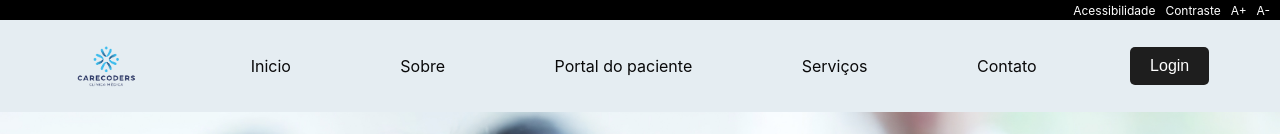
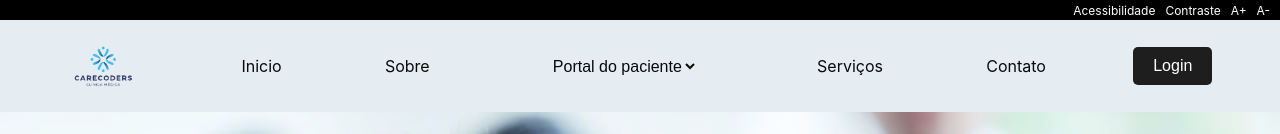
Before and after one commit to rafaelapco/equipe-carecoders, a React (Create React App) app in the folder carecoders/: page / in a window 1280 px wide. Shown: the top 134 px of the page. Built offline with nearby package versions, Linux system fonts and the light colour scheme.

Commit message:
select header

```diff
--- a/carecoders/src/components/Header.jsx
+++ b/carecoders/src/components/Header.jsx
@@ -39,6 +39,31 @@ const NavItem = styled.a`
   }
 `;
 
+const Select = styled.select`
+  color: #09090a;
+  text-decoration: none;
+  margin: 0 1rem;
+  cursor: pointer;
+  position: relative;
+  border: none;
+  font-size: 16px;
+  background: none;
+
+  &:hover {
+    color: #547fb9;
+    &:after {
+      content: "";
+      position: absolute;
+      left: 0;
+      right: 0;
+      bottom: -5px;
+      height: 3px;
+      background-color: white;
+      background-color: #547fb9;
+    }
+  }
+`;
+
 function Header() {
   const navigate = useNavigate();
 
@@ -50,7 +75,13 @@ function Header() {
       <Logo src={logo} alt="Logo" />
       <NavItem href="/">Inicio</NavItem>
       <NavItem>Sobre</NavItem>
-      <NavItem>Portal do paciente</NavItem>
+      <NavItem>
+        <Select name="" id="">
+          <option value="">Portal do paciente</option>
+          <option value="">Consultas</option>
+          <option value="">Histórico médico</option>
+        </Select>
+      </NavItem>
       <NavItem href="/servicos">Serviços</NavItem>
       <NavItem href="/contato">Contato</NavItem>
       <Button label="Login" color="#1E1E1E" onClick={handleLoginClick} />
--- /dev/null
+++ b/carecoders/src/pages/histotico.jsx
@@ -0,0 +1 @@
+import React from "react"
```
